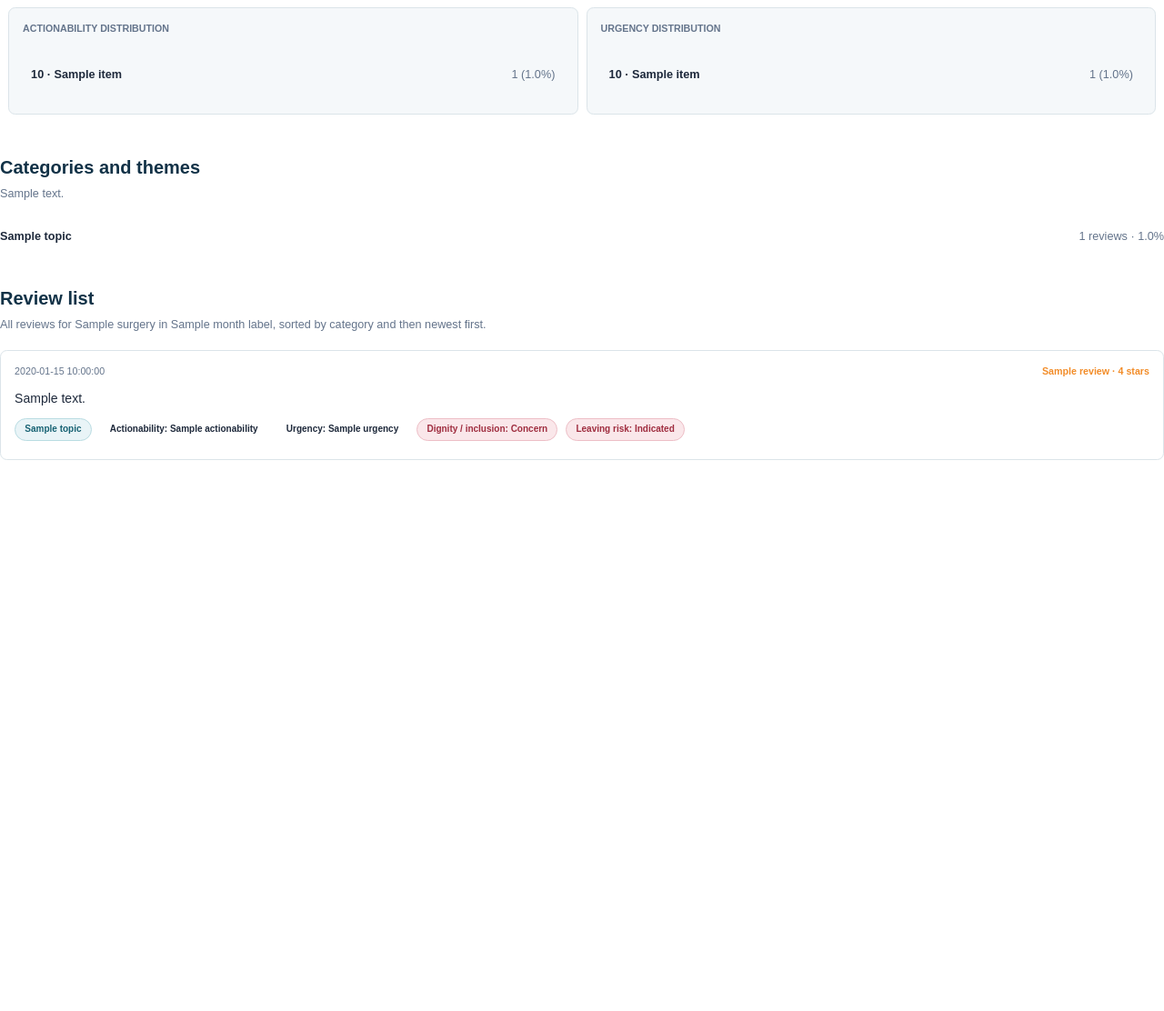
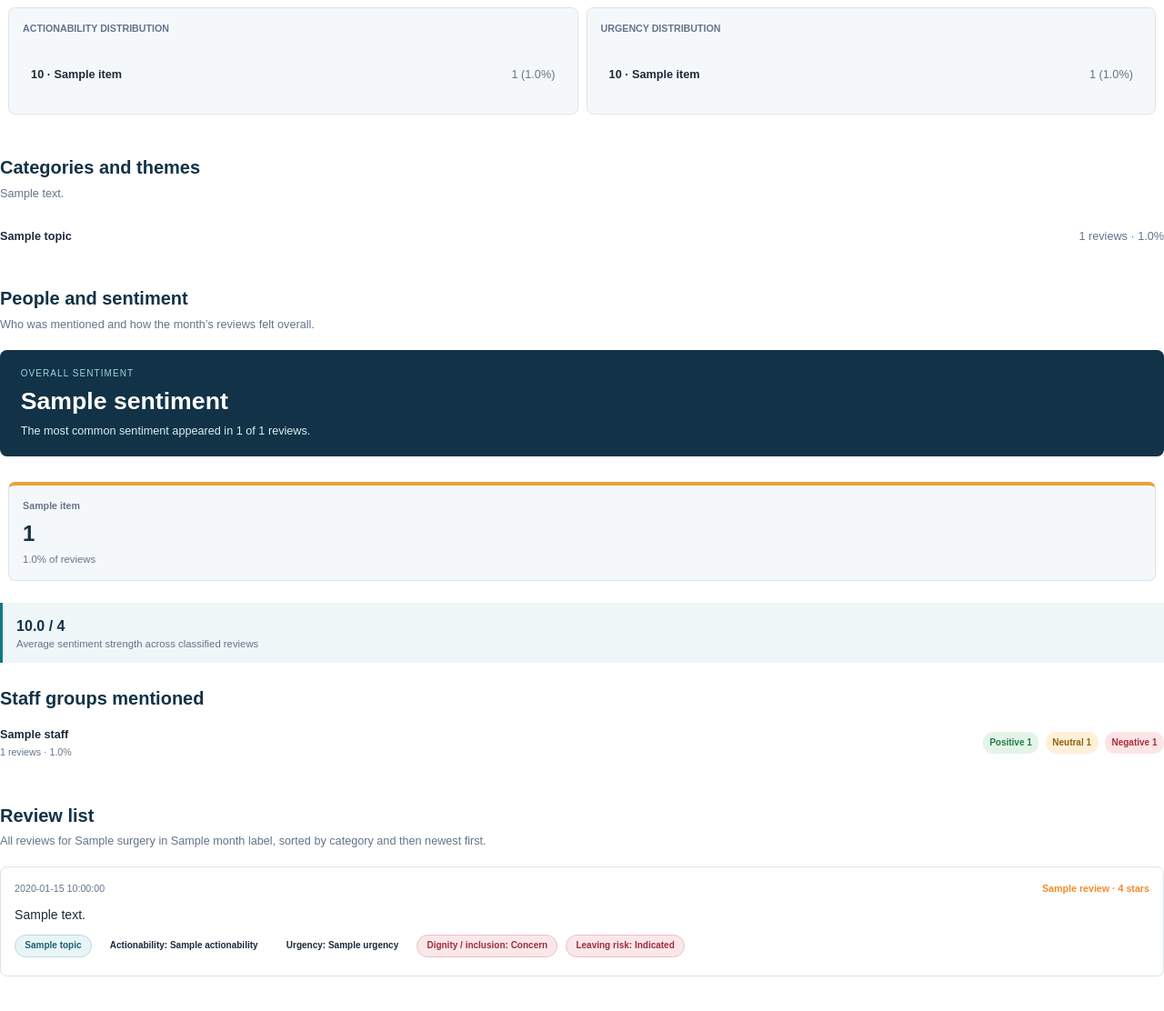
Before and after one commit to janduplessis883/ai-medreview, a Python web app: template ai_medreview/templates/monthly_report.html in a window 1280 px wide; the page is wider, and only the part inside the window is pictured. Shown: the part 971-2083 px from the top of that part at 91% size. Before the commit the page ends 1477 px from the top of that part, so only its background shows below. Run offline with Jinja, Linux system fonts and the light colour scheme; the template is opened without the code that fills it: most values are stand-ins (such as "Sample title", 1, 10 or a date in 2020).

Commit message:
feat: add staff and sentiment report page

```diff
--- a/ai_medreview/templates/monthly_report.html
+++ b/ai_medreview/templates/monthly_report.html
@@ -151,6 +151,61 @@
 
     .observation p { margin: 0 0 1.5mm; }
     .observation p:last-child { margin-bottom: 0; }
+
+    .sentiment-hero {
+      background: var(--navy);
+      border-radius: 2mm;
+      color: white;
+      margin: 5mm 0;
+      padding: 5mm 6mm;
+    }
+
+    .sentiment-hero-label { color: #9bd6de; font-size: 7.5pt; letter-spacing: 0.8pt; text-transform: uppercase; }
+    .sentiment-hero-value { font-size: 20pt; font-weight: bold; margin: 1mm 0; }
+    .sentiment-hero-copy { color: #d9eef1; margin: 0; }
+
+    .sentiment-grid, .staff-grid {
+      border-collapse: separate;
+      border-spacing: 2.5mm;
+      table-layout: fixed;
+      width: 100%;
+    }
+
+    .sentiment-card {
+      background: var(--wash);
+      border: 0.25mm solid var(--line);
+      border-radius: 2mm;
+      padding: 4mm;
+      vertical-align: top;
+    }
+
+    .sentiment-card-positive { border-top: 1.2mm solid #2e9e5b; }
+    .sentiment-card-neutral { border-top: 1.2mm solid #e8a13c; }
+    .sentiment-card-negative { border-top: 1.2mm solid #d64545; }
+    .sentiment-label { color: var(--muted); font-size: 8pt; font-weight: bold; }
+    .sentiment-count { color: var(--navy); font-size: 18pt; font-weight: bold; margin: 1.5mm 0 0.5mm; }
+    .sentiment-percentage { color: var(--muted); font-size: 8.5pt; }
+
+    .strength-callout {
+      background: var(--blue-wash);
+      border-left: 1mm solid var(--teal);
+      margin: 4mm 0 7mm;
+      padding: 3.5mm 4mm;
+    }
+
+    .strength-callout strong { color: var(--navy); font-size: 12pt; }
+    .strength-callout span { color: var(--muted); display: block; font-size: 8.5pt; }
+    .staff-heading { margin-top: 6mm; }
+    .staff-row { border-bottom: 0.2mm solid var(--line); display: table; padding: 3mm 0; width: 100%; }
+    .staff-row:last-child { border-bottom: 0; }
+    .staff-name { display: table-cell; font-weight: bold; width: 48%; }
+    .staff-count { color: var(--muted); display: block; font-size: 8pt; font-weight: normal; margin-top: 0.8mm; }
+    .staff-mix { display: table-cell; text-align: right; vertical-align: middle; width: 52%; }
+    .mix-positive, .mix-neutral, .mix-negative { border-radius: 3mm; display: inline-block; font-size: 7.5pt; font-weight: bold; margin-left: 1mm; padding: 1.2mm 2mm; }
+    .mix-positive { background: #e4f4e8; color: #247d47; }
+    .mix-neutral { background: #fff1d9; color: #96620b; }
+    .mix-negative { background: #fde4e6; color: #a72f3b; }
+    .staff-empty { color: var(--muted); font-style: italic; margin: 3mm 0; }
 
     .distribution { margin-top: 4mm; }
     .distribution-row, .topic-row {
@@ -340,6 +395,55 @@
   </section>
 
   <section class="page-break">
+    <h2>People and sentiment</h2>
+    <p class="section-intro">Who was mentioned and how the month’s reviews felt overall.</p>
+
+    <div class="sentiment-hero">
+      <div class="sentiment-hero-label">Overall sentiment</div>
+      <div class="sentiment-hero-value">{{ sentiment.dominant_label }}</div>
+      <p class="sentiment-hero-copy">
+        {% if sentiment.dominant_count %}The most common sentiment appeared in {{ sentiment.dominant_count }} of {{ total_reviews }} reviews.{% else %}No sentiment was classified for this month.{% endif %}
+      </p>
+    </div>
+
+    <table class="sentiment-grid"><tr>
+      {% for item in sentiment.distribution %}
+      <td class="sentiment-card {% if item.label == 'Positive' %}sentiment-card-positive{% elif item.label == 'Negative' %}sentiment-card-negative{% else %}sentiment-card-neutral{% endif %}">
+        <div class="sentiment-label">{{ item.label }}</div>
+        <div class="sentiment-count">{{ item.count }}</div>
+        <div class="sentiment-percentage">{{ '%.1f'|format(item.percentage) }}% of reviews</div>
+      </td>
+      {% endfor %}
+    </tr></table>
+
+    <div class="strength-callout">
+      {% if sentiment.average_strength is not none %}
+      <strong>{{ '%.1f'|format(sentiment.average_strength) }} / 4</strong>
+      <span>Average sentiment strength across classified reviews</span>
+      {% else %}
+      <strong>Not classified</strong>
+      <span>No valid sentiment-strength scores were available for this month.</span>
+      {% endif %}
+    </div>
+
+    <h2 class="staff-heading">Staff groups mentioned</h2>
+    {% if staff_groups %}
+      {% for staff in staff_groups %}
+      <div class="staff-row">
+        <div class="staff-name">{{ staff.label }}<span class="staff-count">{{ staff.count }} reviews · {{ '%.1f'|format(staff.percentage) }}%</span></div>
+        <div class="staff-mix">
+          {% if staff.positive_count %}<span class="mix-positive">Positive {{ staff.positive_count }}</span>{% endif %}
+          {% if staff.neutral_count %}<span class="mix-neutral">Neutral {{ staff.neutral_count }}</span>{% endif %}
+          {% if staff.negative_count %}<span class="mix-negative">Negative {{ staff.negative_count }}</span>{% endif %}
+        </div>
+      </div>
+      {% endfor %}
+    {% else %}
+      <p class="staff-empty">No staff groups were classified for this month.</p>
+    {% endif %}
+  </section>
+
+  <section class="page-break">
     <h2>Review list</h2>
     <p class="section-intro">All reviews for {{ surgery }} in {{ month_label }}, sorted by category and then newest first.</p>
     {% for review in reviews %}
```
Also changed, not shown: tests/test_monthly_report.py (+36 -0 lines).
